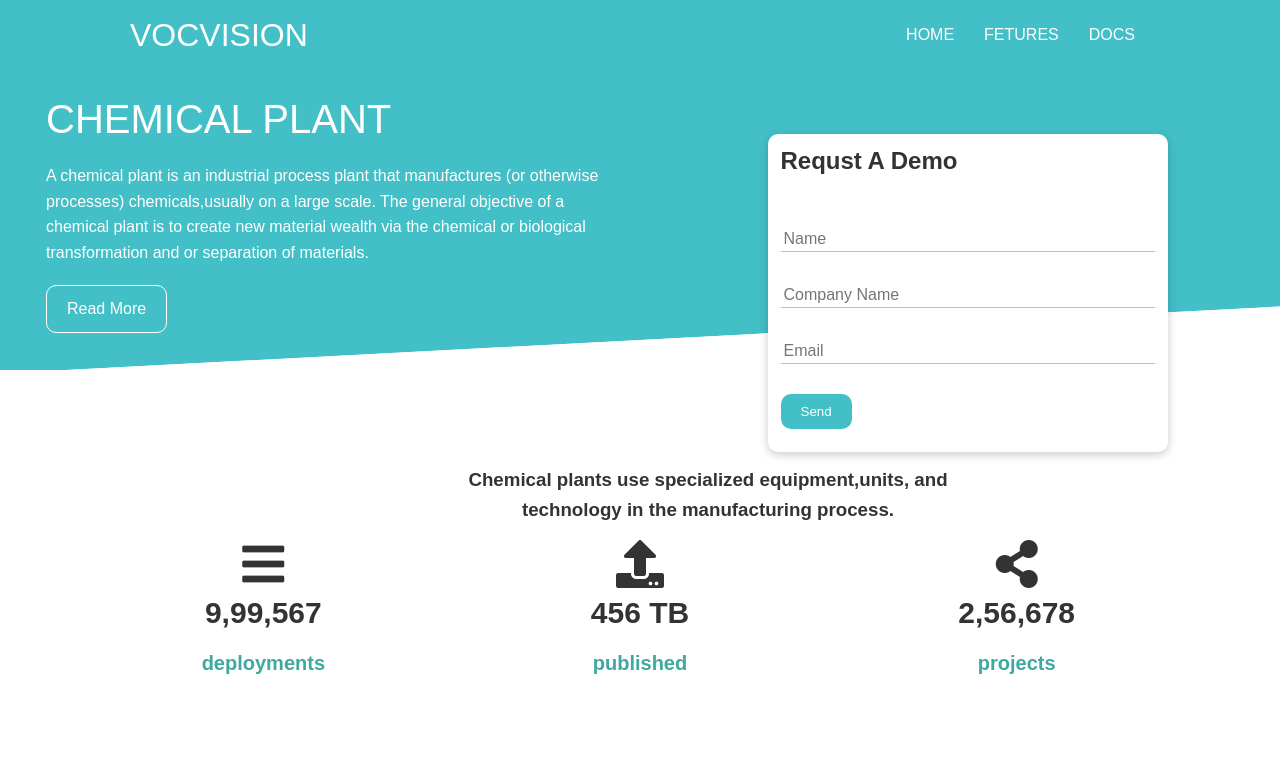
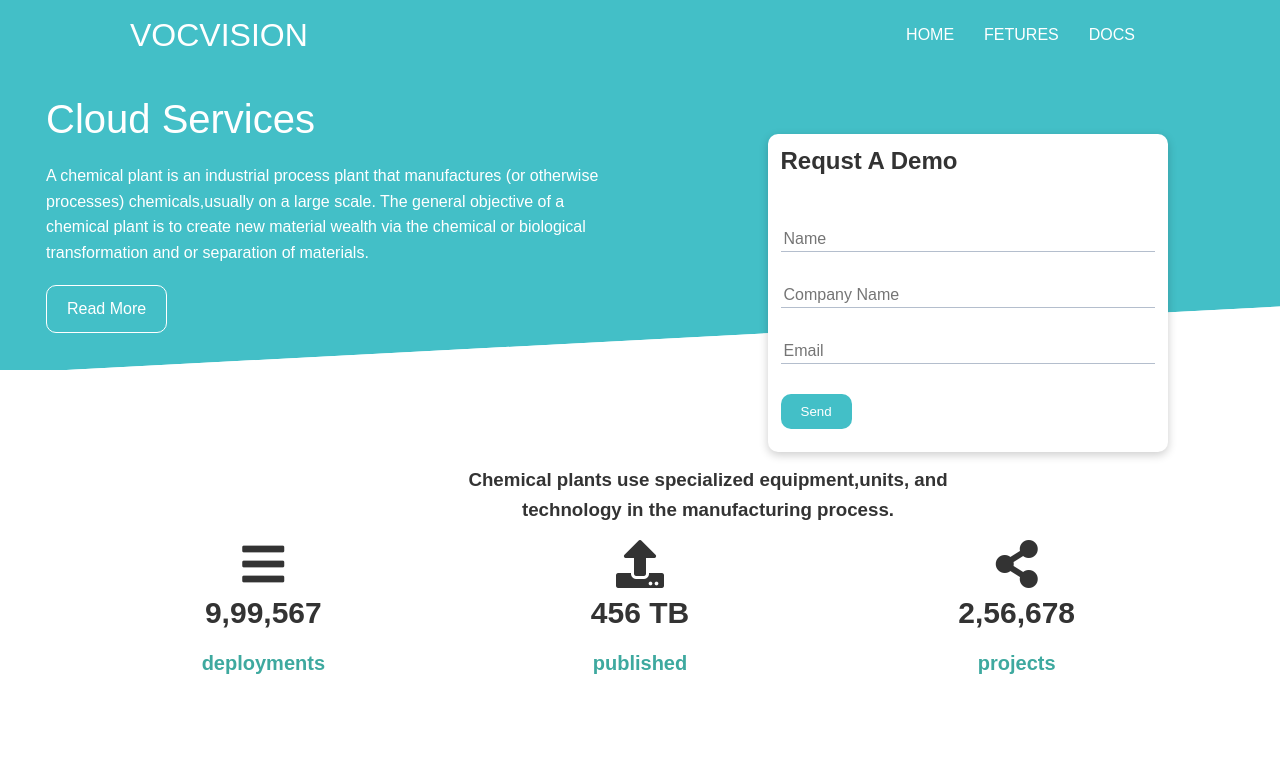
Before and after one commit to GautamSinghh/Learned_HTML-CSS-With-flexbox-grid, a plain HTML site: page index.html in a window 1280 px wide. Shown: the top 776 px of the page. Drawn offline with Linux system fonts and the light colour scheme.

Commit message:
This is cloud services not chemical plant

```diff
--- a/index.html
+++ b/index.html
@@ -30,7 +30,7 @@
     <section class="showcash">
         <div class="container grid">
         <div class="showcash-text">
-            <h1>CHEMICAL PLANT</h1>
+            <h1>Cloud Services</h1>
             <P>A chemical plant is an industrial process plant that manufactures (or otherwise processes) chemicals,usually on a large scale.
                   The general objective of a chemical plant is to create new material wealth via the chemical or biological transformation and or separation of materials.</P>
         <a href="fetures.html" class="btn btn-outline">Read More</a>
```
